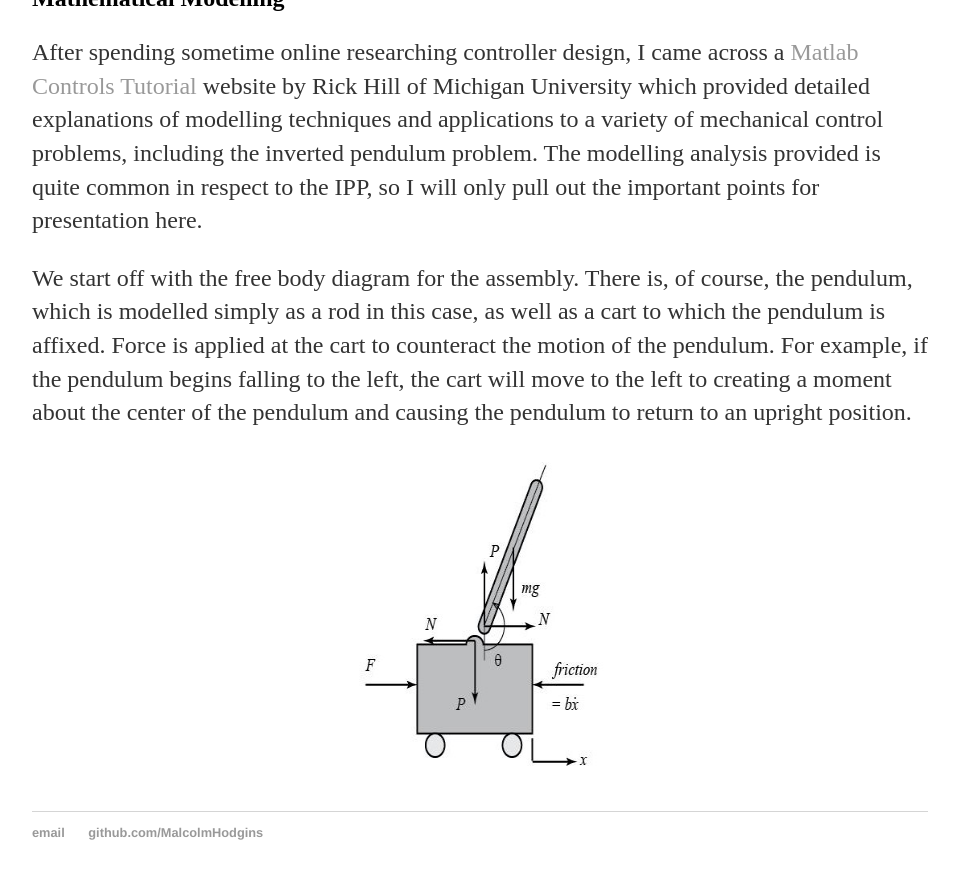
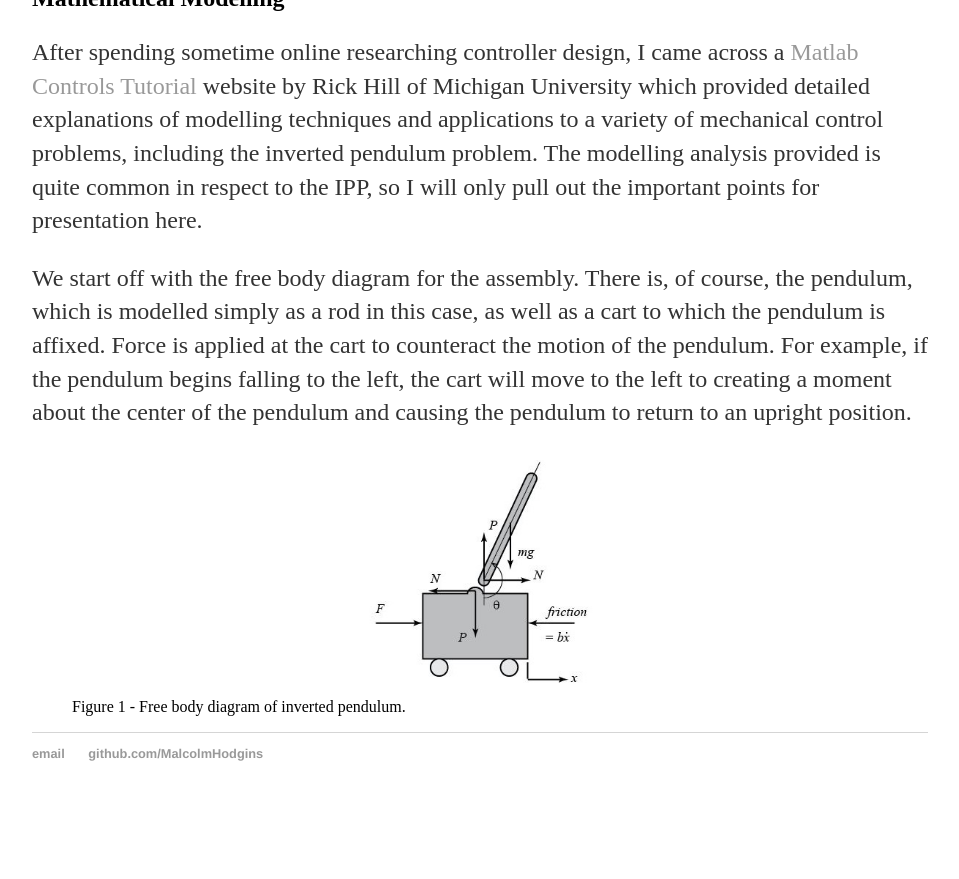
Before and after one commit to MalcolmHodgins/MalcolmHodgins.github.io, a Jekyll site: the page built from _posts/2020-08-04-SBIP Modelling.md, in a window 1280 px wide and 900 px high, scrolled down 1027 px. Shown: the top 879 px of the window, without its empty margins (160-1119 px from the left). Built offline with Jekyll 4.4.1, drawn with Linux system fonts in a browser that asks for light colours; after the commit the page ends 1848 px from its top, so only the background shows below that.

Commit message:
trying to use figure tag

```diff
--- a/_posts/2020-08-04-SBIP Modelling.md
+++ b/_posts/2020-08-04-SBIP Modelling.md
@@ -36,4 +36,11 @@ After spending sometime online researching controller design, I came across a <a
 We start off with the free body diagram for the assembly. There is, of course, the pendulum, which is modelled simply as a rod in this case, as well as a cart to which the pendulum is affixed. Force is applied at the cart to counteract the motion of the pendulum. For example, if the pendulum begins falling to the left, the cart will move to the left to creating a moment about the center of the pendulum and causing the pendulum to return to an upright position.
 </p>
 
+<!--
 <img src="/images/sbip_modelling/free_body_diagram.JPG" width="445" height="333">
+-->
+
+<figure>
+  <img src="/images/sbip_modelling/free_body_diagram.JPG">
+  <figcaption> Figure 1 - Free body diagram of inverted pendulum.</figcaption>
+</figure>
```
